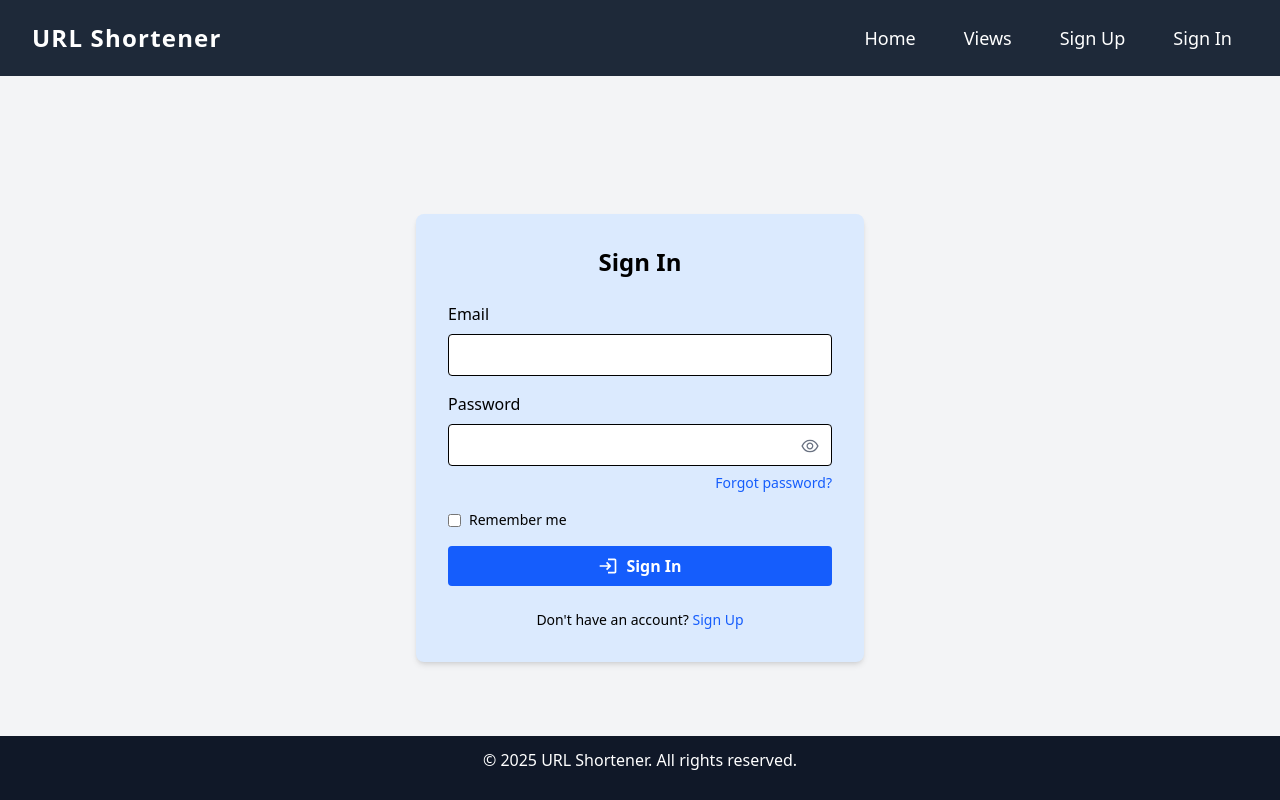
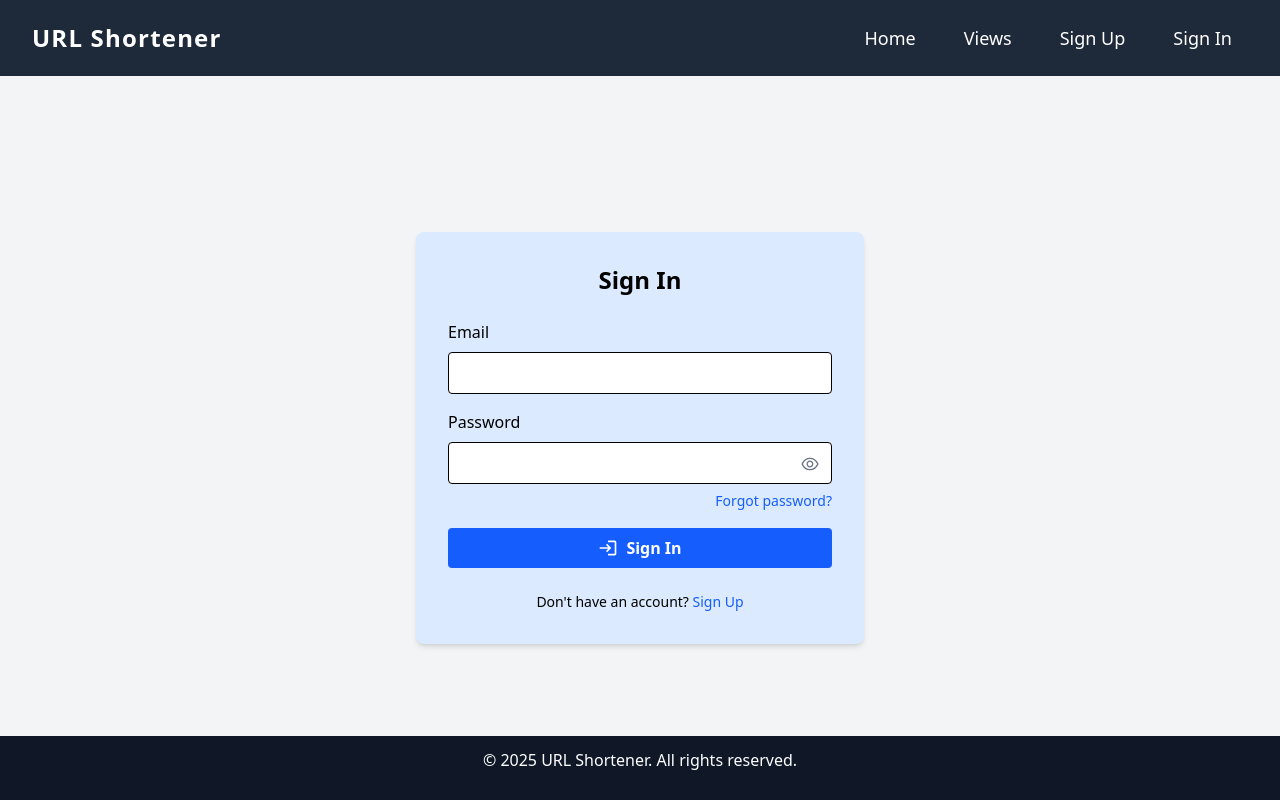
Before and after one commit to codexAbhi007/URL_Shortener, a React (Vite) app in the folder frontend/: page /app/login in a window 1280 px wide. Built offline with nearby package versions, Linux system fonts and the light colour scheme.

Commit message:
add frontend

```diff
--- a/frontend/src/App.jsx
+++ b/frontend/src/App.jsx
@@ -6,6 +6,7 @@ import ShortLinks from "./pages/ShortLinks.jsx";
 import ShortLinksDetails from "./pages/ShortLinksDetails.jsx";
 import Register from "./pages/auth/Register.jsx";
 import Login from "./pages/auth/Login.jsx";
+import Profile from "./pages/auth/Profile.jsx";
 
 
 const router = createBrowserRouter([
@@ -18,7 +19,8 @@ const router = createBrowserRouter([
       {path: "/shorten",element:<ShortLinks/>},
       {path: "/shorten/view",element:<ShortLinksDetails/>},
       {path: "/app/register",element:<Register/>},
-      {path: "/app/login", element: <Login/>}
+      {path: "/app/login", element: <Login/>},
+      {path: "/app/profile",element:<Profile/>}
     ],
   },
 ]);
--- a/frontend/src/pages/auth/Login.jsx
+++ b/frontend/src/pages/auth/Login.jsx
@@ -8,27 +8,23 @@ const Login = () => {
   const [form, setForm] = useState({
     email: "",
     password: "",
-    remember: false,
   });
   const [showPassword, setShowPassword] = useState(false);
 
   const handleChange = (e) => {
-    const { name, value, type, checked } = e.target;
+    const { name, value } = e.target;
     setForm((prev) => ({
       ...prev,
-      [name]: type === "checkbox" ? checked : value,
+      [name]: value,
     }));
   };
 
-  const handleSubmit = async(e) => {
+  const handleSubmit = async (e) => {
     e.preventDefault();
     console.log(form);
-    const response = await axios.post("http://localhost:3000/app/login",{
-      email: "test@example.com",
-      password: "12345"
-    })
-    console.log(response.data)
-     // Log form data on submit
+    const response = await axios.post("http://localhost:3000/app/login", form);
+    console.log(response.data);
+    console.log("form submitted");
     // Handle login logic here
   };
 
@@ -76,18 +72,6 @@ const Login = () => {
               </Link>
             </div>
           </div>
-          <div className="mb-4 flex items-center">
-            <input
-              type="checkbox"
-              name="remember"
-              checked={form.remember}
-              onChange={handleChange}
-              className="mr-2"
-            />
-            <label htmlFor="remember" className="text-sm">
-              Remember me
-            </label>
-          </div>
           <button
             type="submit"
             className="w-full py-2 bg-blue-600 text-white font-semibold rounded hover:bg-blue-700 transition flex justify-center items-center gap-2"
--- /dev/null
+++ b/frontend/src/pages/auth/Profile.jsx
@@ -0,0 +1,37 @@
+import React, { useEffect, useState } from "react";
+import axios from "axios";
+
+const Profile = () => {
+  const [user, setUser] = useState(null);
+  const [error, setError] = useState("");
+
+  useEffect(() => {
+    const fetchProfile = async () => {
+
+      try {
+        const res = await axios.get("http://localhost:3000/app/profile");
+        console.log(res)
+        setUser(res.data.user);
+      } catch (err) {
+        setError(
+          err.response?.data?.message || err.message || "Failed to fetch profile"
+        );
+      }
+    };
+    fetchProfile();
+  }, []);
+
+  if (error) return <p className="text-red-500">{error}</p>;
+  if (!user) return <p>Loading profile...</p>;
+
+  return (
+    <div className="p-4 rounded-md bg-gray-100 shadow-md w-fit mx-auto mt-6">
+      <h2 className="text-xl font-semibold mb-2">👤 Profile</h2>
+      <p><strong>Username:</strong> {user.username}</p>
+      <p><strong>Email:</strong> {user.email}</p>
+      <p><strong>ID:</strong> {user.id}</p>
+    </div>
+  );
+};
+
+export default Profile;
```
